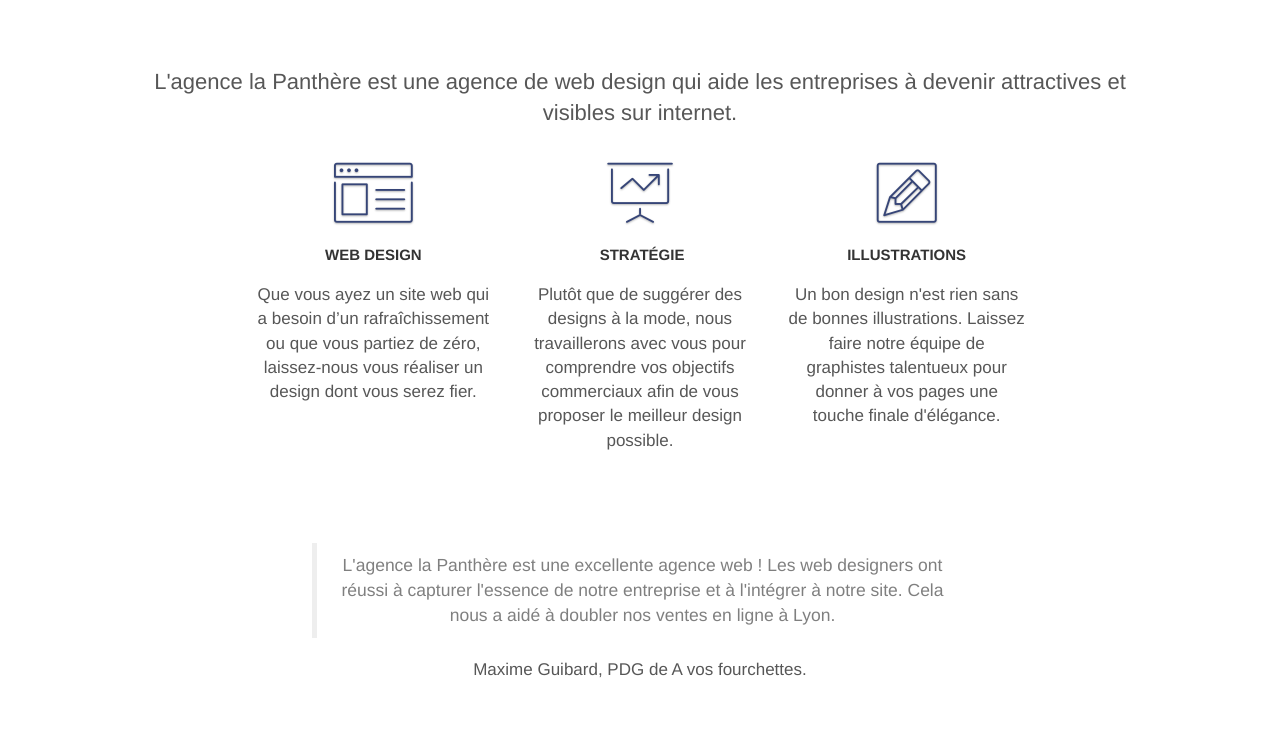
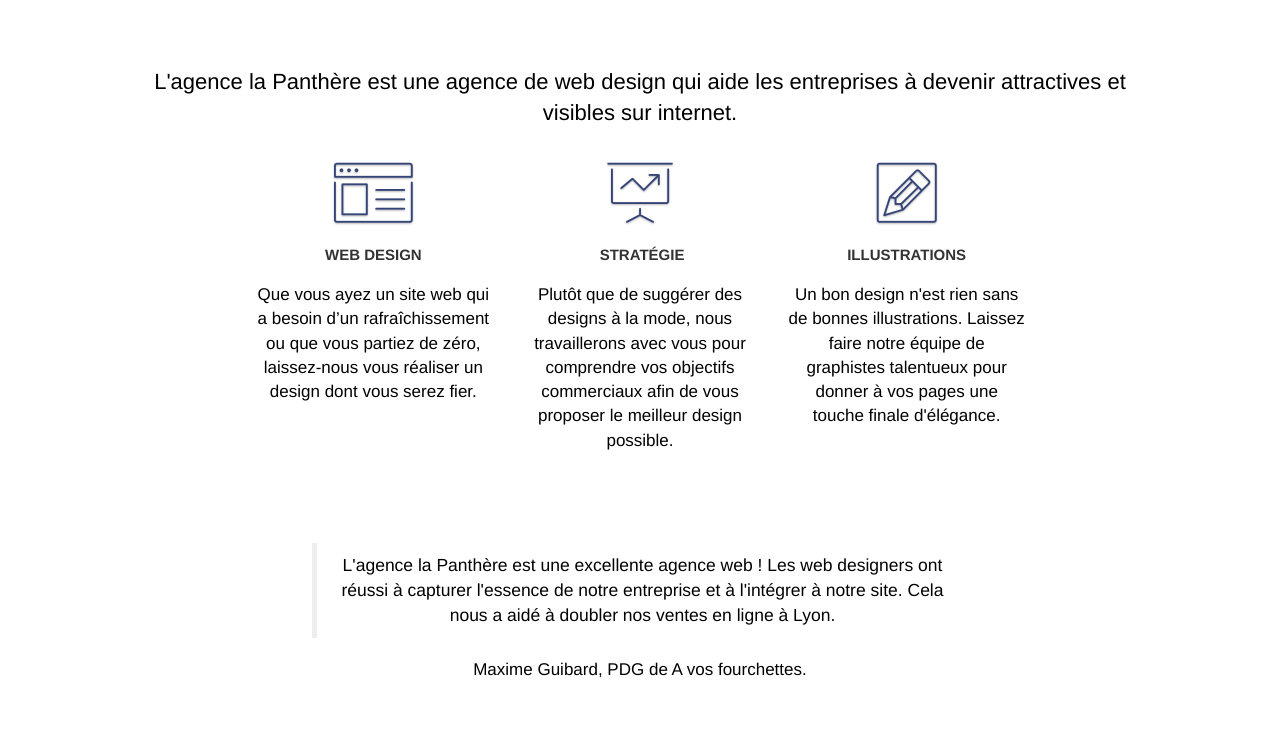
Before and after one commit to TaillanJulien/Taillan_Julien_2_code_042022, a plain HTML site: page index.html in a window 1280 px wide. Shown: the part 535-1275 px from the top of the page. Drawn offline with Linux system fonts and the light colour scheme.

Commit message:
Modifications couleurs

```diff
--- a/style.css
+++ b/style.css
@@ -651,7 +651,7 @@ label,
 a {
     font-family: "helvetica";
     font-weight: 400;
-    color: #575757!important;
+    color: black!important;
 }
 
 .container {
@@ -823,6 +823,10 @@ h4 {
 
 .bg-presentation {
     background-image: url("img/image-de-presentation.webp");
+}
+
+blockquote{
+    color: black;
 }
 
 @media (max-width: 1024px) {
```
Also changed, not shown: index.html (+3 -3 lines).
